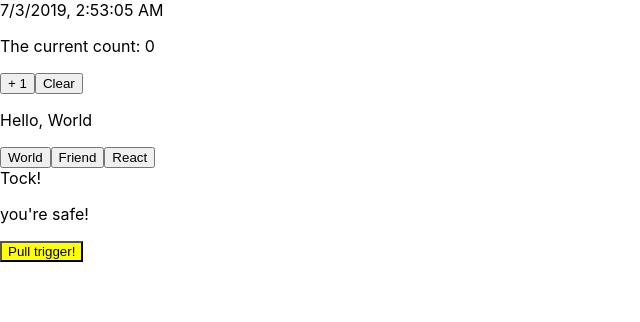
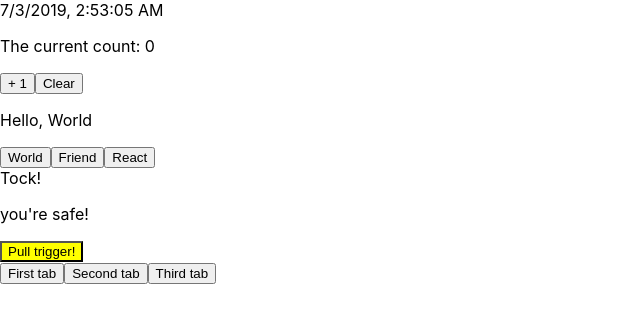
Before and after one commit to arminhus/react-playground, a React (Create React App) app: page / in a window 1280 px wide. Shown: the top 322 px of the page, without its empty margins (0-640 px from the left). Built offline with nearby package versions, Linux system fonts and the light colour scheme.

Commit message:
save point

```diff
--- a/src/App.js
+++ b/src/App.js
@@ -8,6 +8,7 @@
 import HelloWorld from "./state-drills/HelloWorld";
 import Bomb from "./state-drills/Bomb";
 import RouletteGun from "./state-drills/RouletteGun";
+import Tabs from "./state/Tabs";
 
 // make 2 tooltips here and another inside the App directly
 // const firstTooltip = (
@@ -43,6 +44,24 @@
 
 // export default App;
 const randNum = Math.floor(Math.random() * 9);
+const tabsProp = [
+  {
+    name: "First tab",
+    content:
+      "Lorem ipsum dolor sit amet consectetur adipisicing elit. Laboriosam exercitationem quos consectetur expedita consequatur. Fugit, sapiente aspernatur corporis velit, dolor eum reprehenderit provident ipsam, maiores incidunt repellat! Facilis, neque doloremque."
+  },
+  {
+    name: "Second tab",
+    content:
+      "Laboriosam exercitationem quos consectetur expedita consequatur. Fugit, sapiente aspernatur corporis velit, dolor eum reprehenderit provident ipsam, maiores incidunt repellat! Facilis, neque doloremque. Lorem ipsum dolor sit amet consectetur adipisicing elit."
+  },
+  {
+    name: "Third tab",
+    content:
+      "Fugit, sapiente aspernatur corporis velit, dolor eum reprehenderit provident ipsam, maiores incidunt repellat! Facilis, neque doloremque. Lorem ipsum dolor sit amet consectetur adipisicing elit. Laboriosam exercitationem quos consectetur expedita consequatur."
+  }
+];
+
 class App extends Component {
   render() {
     return (
@@ -53,10 +72,10 @@
       // </div>
       <div>
         <TheDate />
-        <Counter count={123} />
-        <HelloWorld />
+        <Counter count={123} /> <HelloWorld />
         <Bomb />
         <RouletteGun bulletInChamber={randNum} />
+        <Tabs tabs={tabsProp} />
       </div>
     );
   }
--- /dev/null
+++ b/src/state/Tabs.js
@@ -0,0 +1,12 @@
+import React from "react";
+
+class Tabs extends React.Component {
+  render() {
+    const button = this.props.tabs.map((tab, index) => (
+      <button key={index}>{tab.name}</button>
+    ));
+    return <div>{button}</div>;
+  }
+}
+
+export default Tabs;
```
Also changed, not shown: 1 other file (tests, documents, lock files or other folders).
